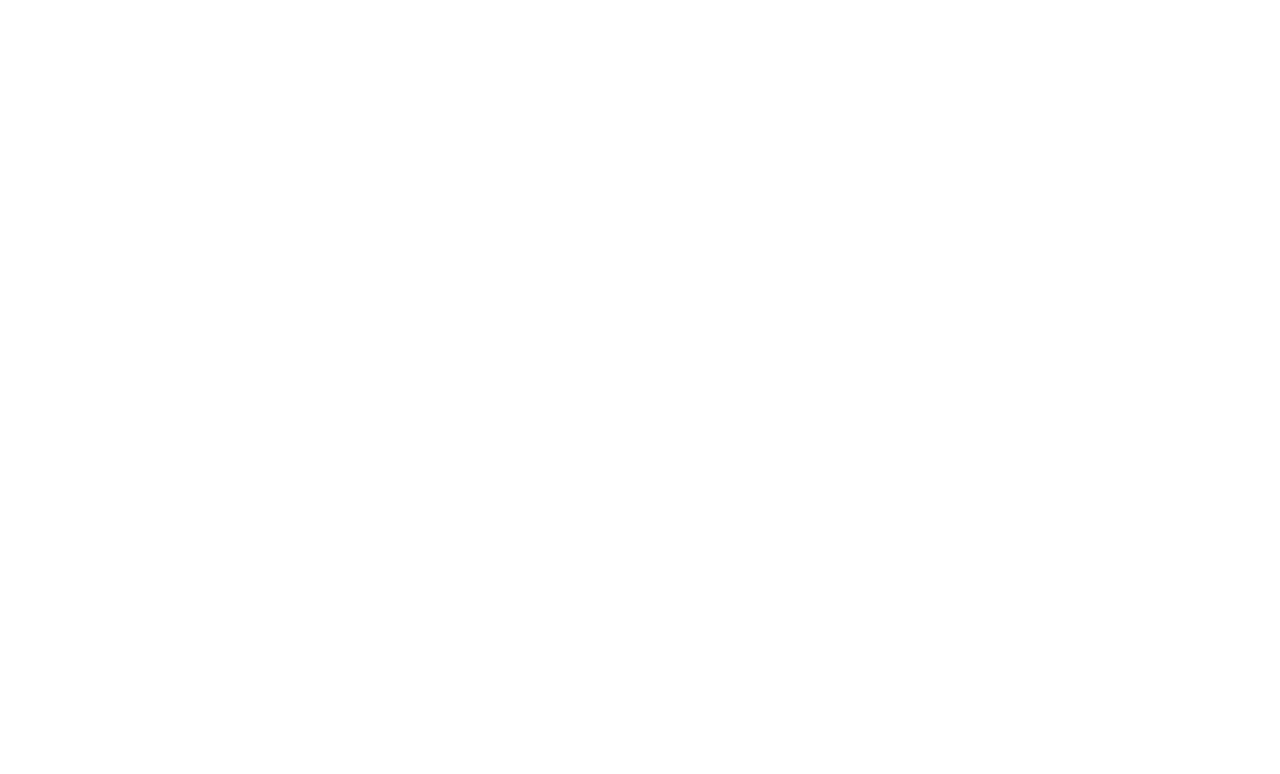
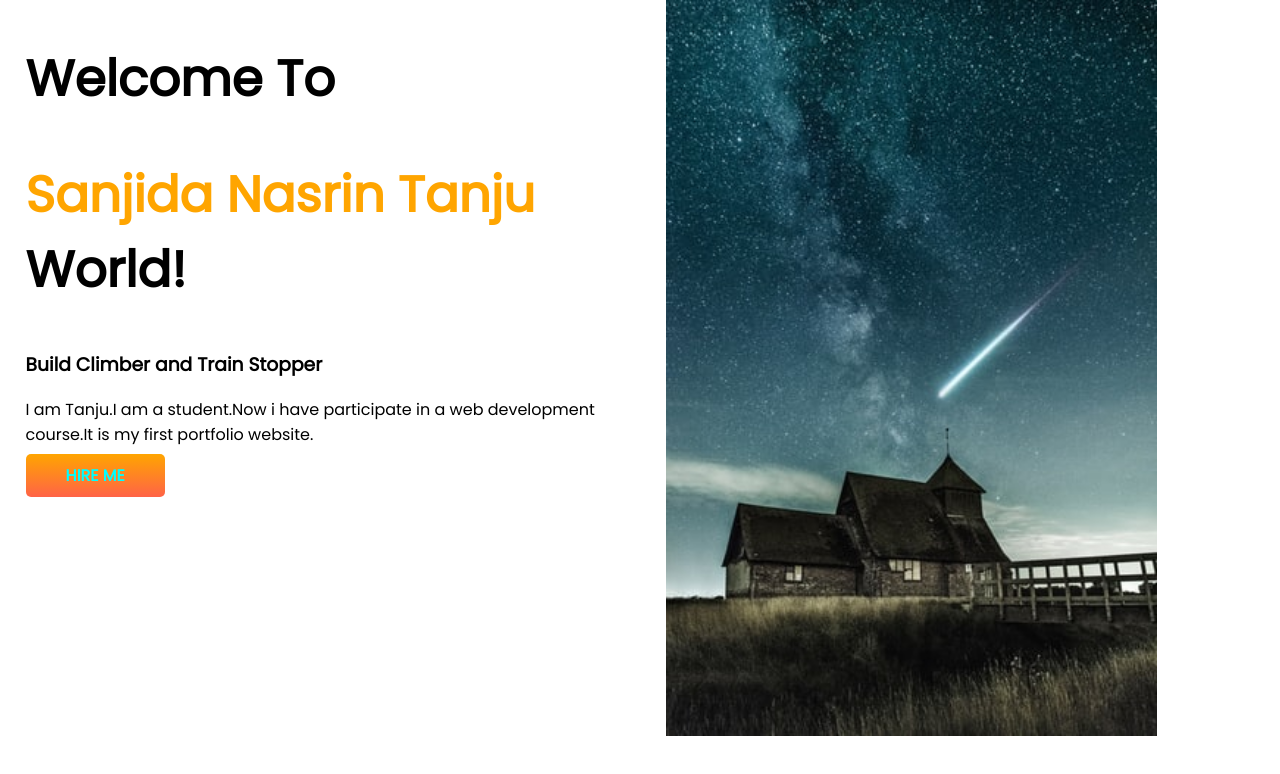
Before and after one commit to sntanju/developer-portfolio, a plain HTML site: page index.html in a window 1280 px wide. Drawn offline with Linux system fonts and the light colour scheme.

Commit message:
top-banner-added

```diff
--- a/index.html
+++ b/index.html
@@ -4,10 +4,24 @@
     <meta charset="UTF-8">
     <meta http-equiv="X-UA-Compatible" content="IE=edge">
     <meta name="viewport" content="width=device-width, initial-scale=1.0">
-    <title>Shanjida Nasrin portfolio</title>
+    <title>Shanjida Nasrin Portfolio</title>
+    <link rel="preconnect" href="https://fonts.googleapis.com">
+    <link rel="preconnect" href="https://fonts.gstatic.com" crossorigin>
+    <link href="https://fonts.googleapis.com/css2?family=Poppins&display=swap" rel="stylesheet">
     <link rel="stylesheet" href="style.css">
 </head>
 <body>
-
+    <section class="top-banner">
+     <div class="half-width">
+    <h1>Welcome To</h1>
+<h1><span class="orange-color">Sanjida Nasrin Tanju</span> World!</h1>
+<h3>Build Climber and Train Stopper</h3>
+<p>I am Tanju.I am a student.Now i have participate in a web development course.It is my first portfolio website. </p>
+<a class="link-button" target = "blank" href="https://www.programming-hero.com/">HIRE ME</a>
+</div>
+<div class="half-width">
+<img src="images/photo-1502675135487-e971002a6adb.jpeg" alt="">
+</div>
+</section>
 </body>
 </html>
--- a/style.css
+++ b/style.css
@@ -0,0 +1,34 @@
+body{
+    font-family: 'Poppins', sans-serif;
+    margin:0px; ;
+}
+h1{
+    font-size: 50px;
+}
+.orange-color{
+    color:orange;
+}
+section{
+    display:flex;
+}
+.half-width{
+width:50%;
+padding-left:2%;
+}
+.half-width img{
+    width:80%;
+
+}
+.link-button{
+   text-decoration: none;
+   background-image: linear-gradient(orange, tomato);
+   padding:10px 40px;
+   color:aqua;
+   font-weight: 700;
+   border-radius:5px;
+}
+.top-banner{
+   /* background-image: url(images/photo\ -new-1502675135487-e971002a6adb.jpeg); */
+    background-repeat: no-repeat;
+    background-size: 50px;
+}
```
Also changed, not shown: Images/photo -new-1502675135487-e971002a6adb.jpeg (added), Images/photo-1502675135487-e971002a6adb.jpeg (added), Images/photo-1543719621-92ebcae62483.jpeg (added), Images/photo-1595088402198-24d44e48d57c.jpeg (added), borka image/Capture.PNG (added), borka image/Capture1.PNG (added), borka image/Capture2.PNG (added).
